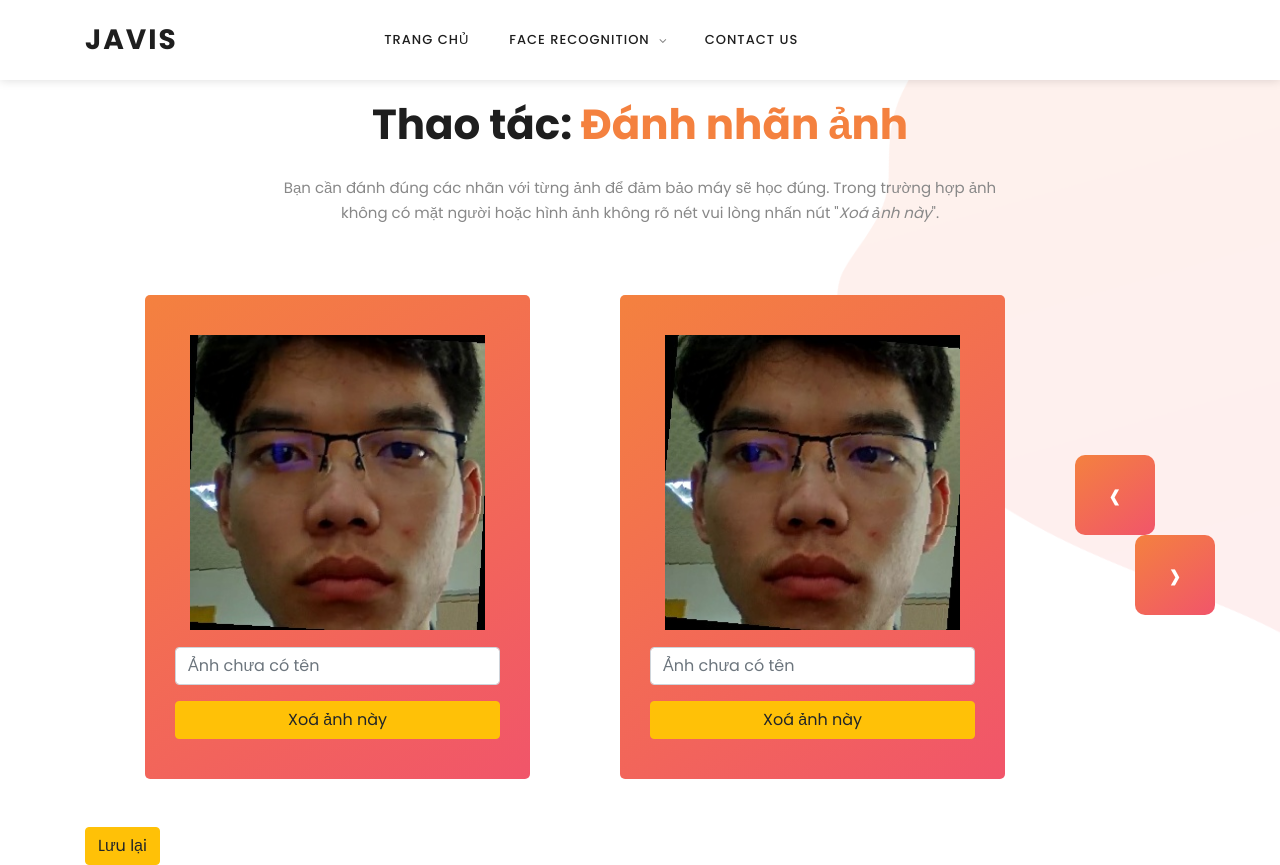
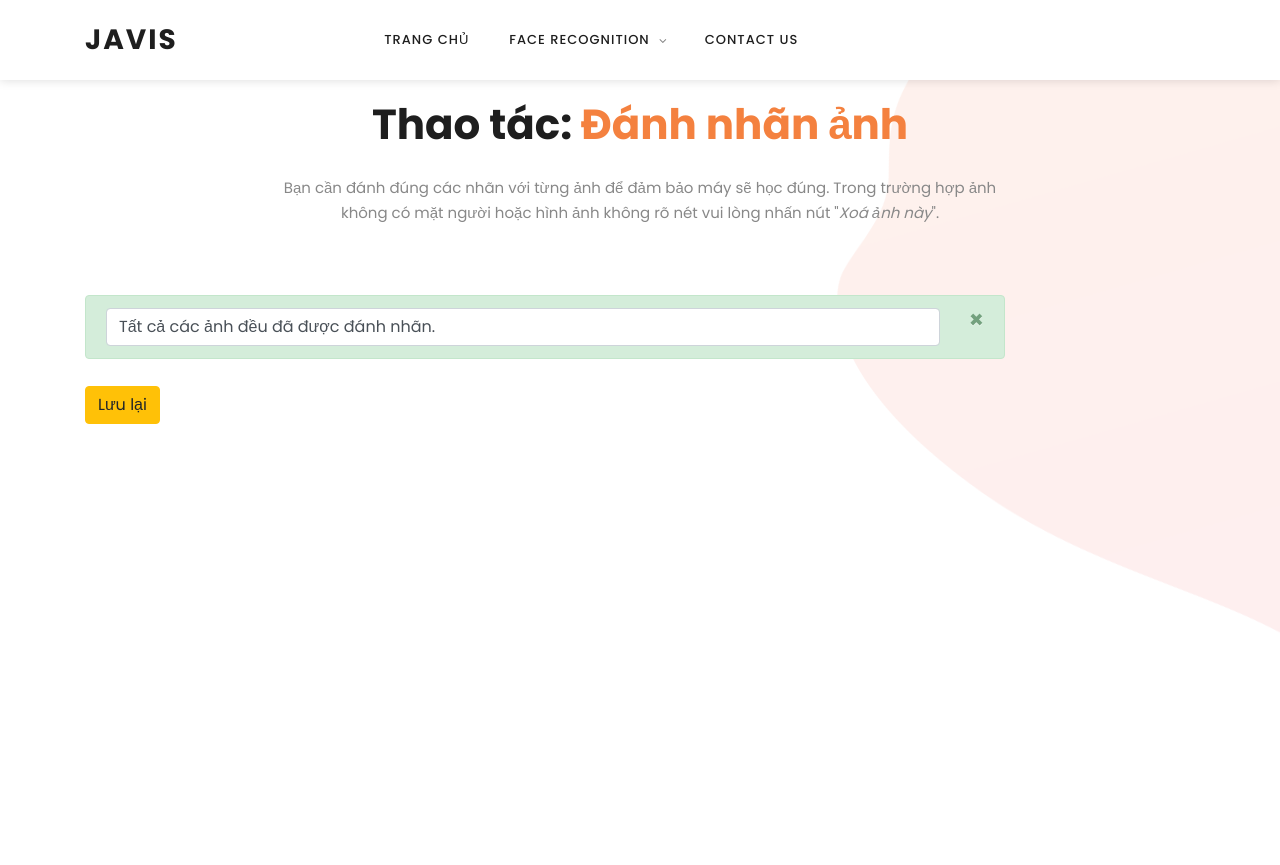
Before and after one commit to iwin2212/df_non_tf, a Flask app: page /brandname in a window 1280 px wide. After the commit the page ends 632 px from the top, so only its background shows below. Run offline with Flask 2, Linux system fonts and the light colour scheme; some libraries are stand-ins or nearby versions.

Commit message:
fix error missing image brand

```diff
--- /dev/null
+++ b/static/assets/css/one_image.css
@@ -0,0 +1,4 @@
+.one-img {
+  max-width: 50%;
+  height: auto;
+}
--- a/static/assets/js/brand.js
+++ b/static/assets/js/brand.js
@@ -32,8 +32,13 @@ function delete_img(en) {
 function rename() {
   show_loading();
   rename_list = {};
+  if (list_unknown_img.length == 1){
+    new_name = document.getElementById("img_name").value.trim();
+    rename_list[list_unknown_img[0]] = new_name;
+  }
+  else {
     list_unknown_img.forEach(function (i) {
-    new_name = document.getElementById(i).value.trim();
+      new_name = document.getElementById(i).children[1].children[1].value.trim();
       if (new_name != '') {
         if (new_name == "Ảnh này sẽ được xoá sau khi ấn lưu lại") {
           rename_list[i] = "delete";
@@ -43,10 +48,12 @@ function rename() {
         }
       }
     });
+  }
+
   console.log(rename_list);
-  // $.post('./readdress?rename_list=' + JSON.stringify(rename_list), function (data, status) {
-  //     hide_loading();
-  // });
+  $.post('./readdress?rename_list=' + JSON.stringify(rename_list), function (data, status) {
+      hide_loading();
+  });
   window.location.href = "./brandname";
 }
 
--- a/templates/brandname.html
+++ b/templates/brandname.html
@@ -27,6 +27,7 @@ https://templatemo.com/tm-540-lava-landing-page
 
         <link rel="stylesheet" href="./static/assets/css/owl-carousel.css">
 
+        <link rel="stylesheet" href="./static/assets/css/one_image.css">
     </head>
 
     <body>
@@ -75,25 +76,26 @@ https://templatemo.com/tm-540-lava-landing-page
                     <div class="col-lg-10 col-md-12 col-sm-12 mobile-bottom-fix-big" data-scroll-reveal="enter left move 30px over 0.6s after 0.4s">
                         <div class="owl-theme">
                           {% for img in list_unknown_img %}
-                            <div class="item service-item">
+                          <div class="item service-item one-img container" width="300px">
+                              <div class="author">
+                                  <i><img src="./static/assets/images/tick.png" style="display: none;"></i>
+                                  <i><img src="./static/assets/images/close.png" style="display: none;"></i>
+                              </div>
                               <div class="testimonial-content">
                                   <i><img src="{{img}}" alt="Author One" class="container"></i>
-                                    <input type='text' name='user' value="" placeholder="Ảnh cần chưa có tên" class="form-control" required>
+                                  <input type='text' id="img_name" onkeyup="get_brand(this)" placeholder="Ảnh chưa có tên" class="form-control" style="margin-top: 5%;">
+                                  <input class="btn btn-warning container" type="button" onclick="delete_img(this)" value="Xoá ảnh này" style="margin-top: 5%;" />
                               </div>
                           </div>
                           {% endfor %}
                         </div>
-                    </div>
-                    <div class="left-text col-lg-6 col-md-12 col-sm-12 col-xs-12" data-scroll-reveal="enter left move 30px over 0.6s after 0.4s">
-                        <input class="btn btn-warning" id="rename" type="button" onclick="rename()" value="Lưu lại" />
-                        <input class="btn btn-warning container" type="button" onclick="delete_img(this)" value="Xoá ảnh này" style="margin-top: 5%;" />
                     </div>
 
                     {% else %}
                     <div class="col-lg-10 col-md-12 col-sm-12 mobile-bottom-fix-big" data-scroll-reveal="enter left move 30px over 0.6s after 0.4s">
                         <div class="owl-carousel owl-theme">
                             {% for img in list_unknown_img %}
-                            <div class="item service-item">
+                            <div class="item service-item" id="{{img}}">
                                 <div class="author">
                                     <i><img src="./static/assets/images/tick.png" style="display: none;"></i>
                                     <i><img src="./static/assets/images/close.png" style="display: none;"></i>
--- a/templates/loading/loading.html
+++ b/templates/loading/loading.html
@@ -1,5 +1,5 @@
 <div class="left-text col-sm-12 col-xs-12" data-scroll-reveal="enter left move 30px over 0.6s after 0.4s">
-    <input class="btn btn-warning" id="rename" type="button" onclick="rename()" value="Lưu lại" />
+    <input class="btn btn-warning" id="rename" type="button" onclick="rename()" value="Lưu lại" style="margin-top: 1%;"/>
     <div id="loading" style="display: none;">
         <div class="spinner-grow text-success" role="status">
             <span class="sr-only">Loading...</span>
```
Also changed, not shown: static/snap_shots/16206339350.jpg (deleted), static/snap_shots/16206339351.jpg (deleted), static/snap_shots/16206339360.jpg (deleted), static/snap_shots/16206339390.jpg (deleted), static/snap_shots/16206339410.jpg (deleted), static/snap_shots/16206339411.jpg (deleted). Lines whose indentation alone changed are shown as unchanged.
